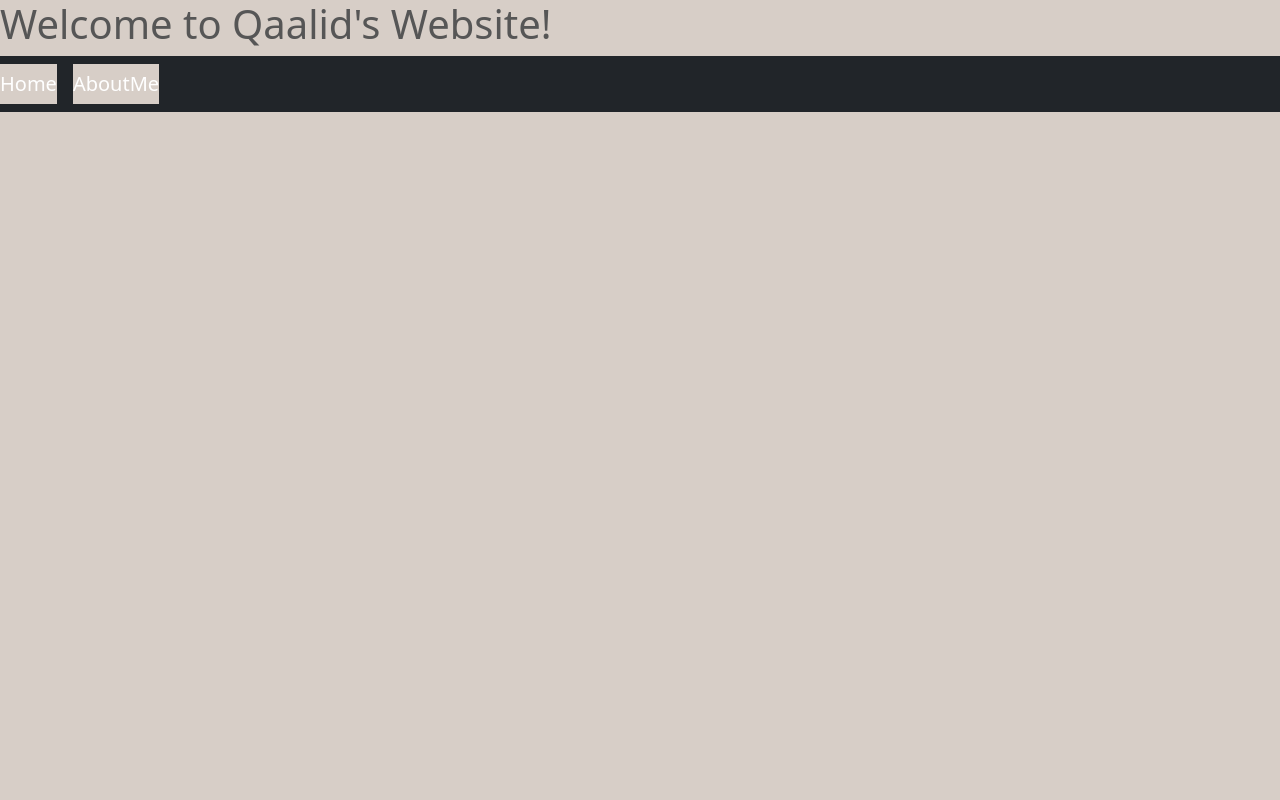
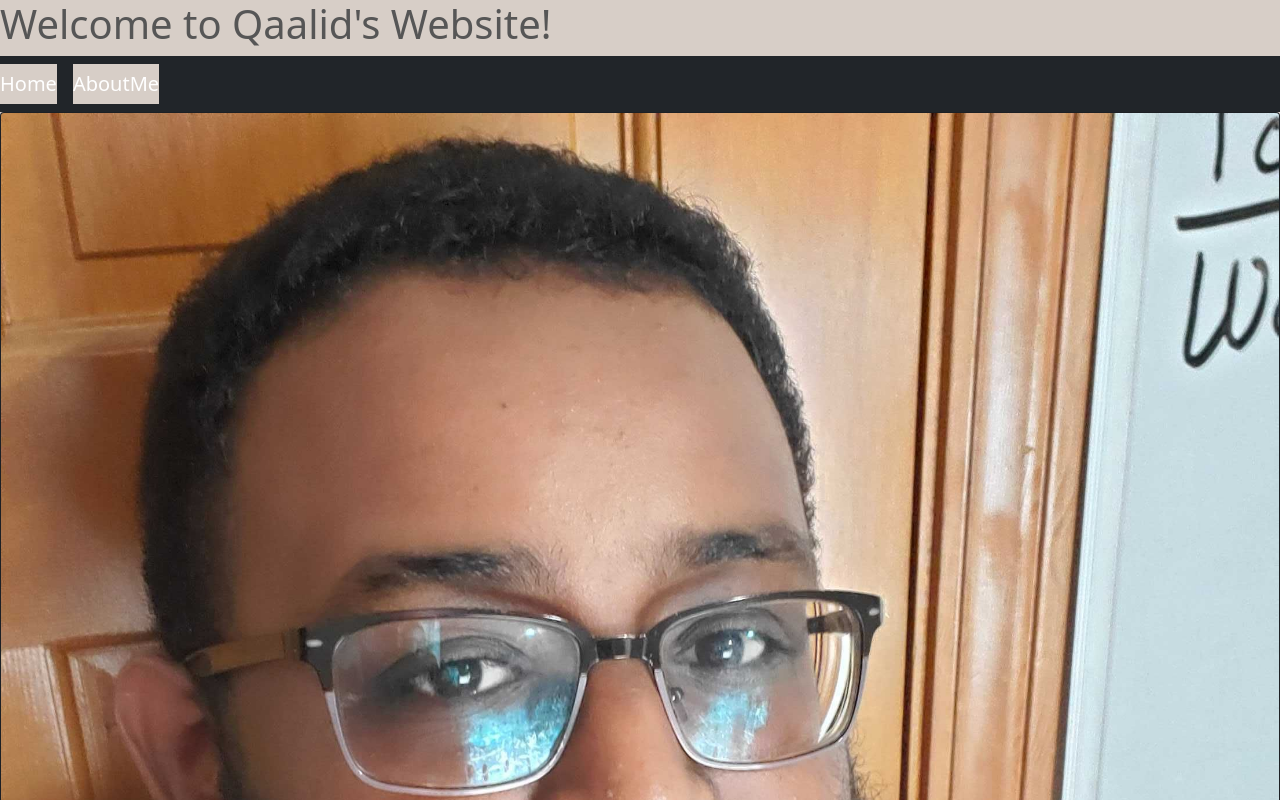
Before and after one commit to qhashi/my-webiste, a React (Create React App) app: page / in a window 1280 px wide. Shown: the top 800 px of the page. Built offline with nearby package versions, Linux system fonts and the light colour scheme.

Commit message:
added image and descr

```diff
--- a/src/App.js
+++ b/src/App.js
@@ -2,7 +2,7 @@ import './App.css';
 import React from 'react';
 import Navbar from 'react-bootstrap/Navbar';
 import 'bootstrap/dist/css/bootstrap.min.css';
-//import AboutMe from './AboutMe.js';
+import AboutMe from './AboutMe.js';
 
 function App() {
   return (
@@ -15,6 +15,7 @@ function App() {
     <Navbar.Brand href="#home">Home</Navbar.Brand>
     <Navbar.Brand href="#AboutMe">AboutMe</Navbar.Brand>
     </Navbar>
+    <AboutMe />
     </>
   );
 }
```
